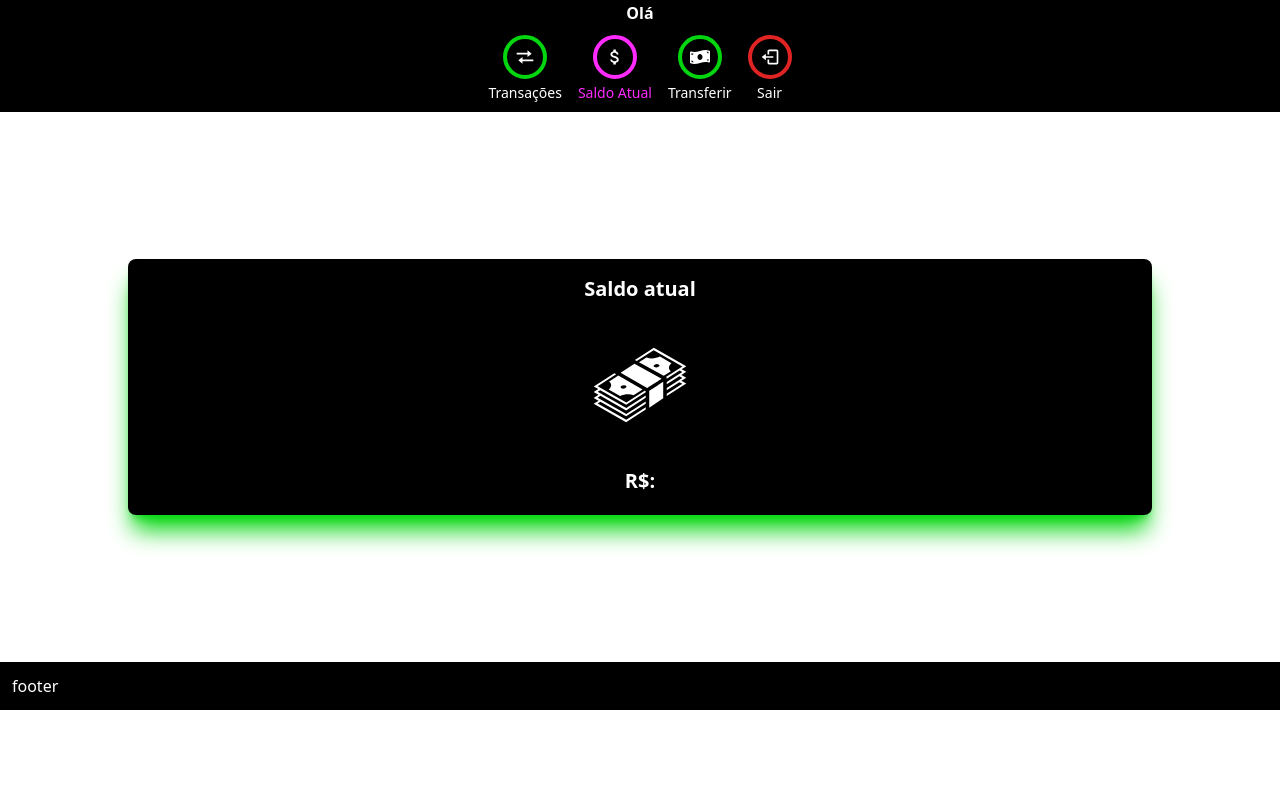
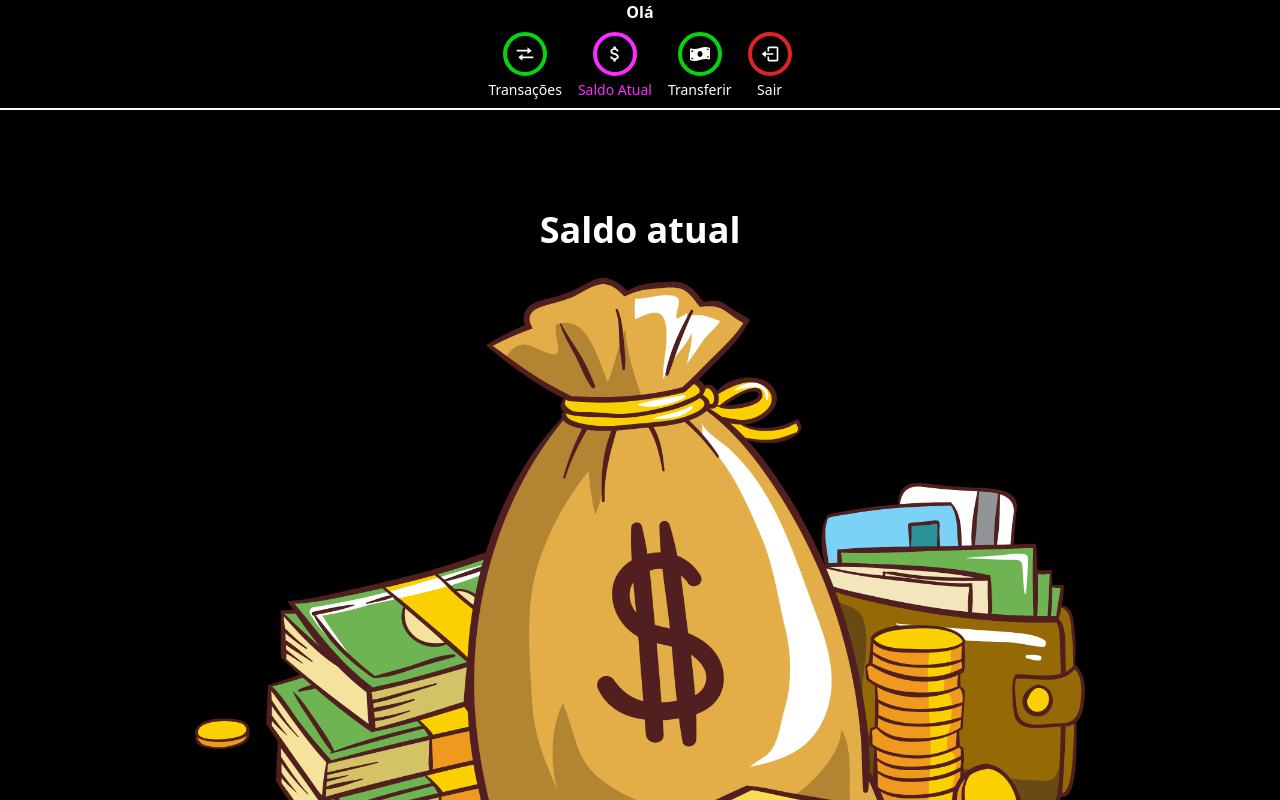
Before and after one commit to HalisterFernando/gzbank, a React (Create React App) app in the folder app/frontend/: page /balance in a window 1280 px wide. Shown: the top 800 px of the page. Built offline with nearby package versions, Linux system fonts and the light colour scheme; no server answers.

Commit message:
style: :art: estilizada balanço atual

```diff
--- a/app/frontend/src/components/Balance.tsx
+++ b/app/frontend/src/components/Balance.tsx
@@ -1,5 +1,6 @@
 import React, { useEffect, useState, useContext } from 'react'
-import { GiMoneyStack } from 'react-icons/gi';
+import MoneyBag from '../images/money-bag.png';
+
 import { getItem } from '../helpers/localStorage'
 import { setToken } from '../helpers/requests';
 import { requestData } from '../helpers/requests';
@@ -7,7 +8,6 @@ import replaceDotToComa from '../helpers/replace';
 import { userContext, UserContextType } from '../context/UserContext'
 
 function Balance() {
-
 
   const { userAmount, saveUserAmount } =  useContext(userContext) as UserContextType
 
@@ -24,25 +24,19 @@ function Balance() {
 
 
   return (
-    <div className='min-h-[550px] flex justify-center items-center'>
+    <div className='h-full flex justify-center items-center bg-black border-y-2 border-white'>
         <div className="
-        card
-        w-[80%]
-        h-64
-        bg-black
-        rounded-lg
-        p-4
-        shadow-xl
-        shadow-ng-green
-        flex
-        items-center
-        "
+          w-3/4
+          h-3/4
+          flex
+          flex-col
+          items-center
+          justify-around
+          "
         >
-            <div className="card-body flex flex-col justify-between items-center gap-8">
-                <h2 className="card-title text-white font-semibold text-xl">Saldo atual</h2>
-                <i className="text-[100px] text-white"> <GiMoneyStack /></i>
-                <p className='text-white font-semibold text-xl'>R$: {replaceDotToComa(userAmount.amount)}</p>
-            </div>
+            <h2 className="text-white font-semibold text-4xl">Saldo atual</h2>
+            <img src={MoneyBag} alt="saco de dinheiro" />
+            <p className='font-semibold text-white text-4xl'>R$: {replaceDotToComa(userAmount.amount)}</p>
         </div>
     </div>
   )
--- /dev/null
+++ b/app/frontend/src/images.d.ts
@@ -0,0 +1 @@
+declare module '*.png'
--- a/app/frontend/src/pages/BalancePage.tsx
+++ b/app/frontend/src/pages/BalancePage.tsx
@@ -7,11 +7,11 @@ import Balance from '../components/Balance';
 const BalancePage = () => {
 
   return (
-    <>
+    <div className='h-screen flex flex-col'>
       <Header />
       <Balance />
       <PageFooter />
-    </>
+    </div>
   )
 }
 
```
Also changed, not shown: app/frontend/src/images/money-bag.png (added).
